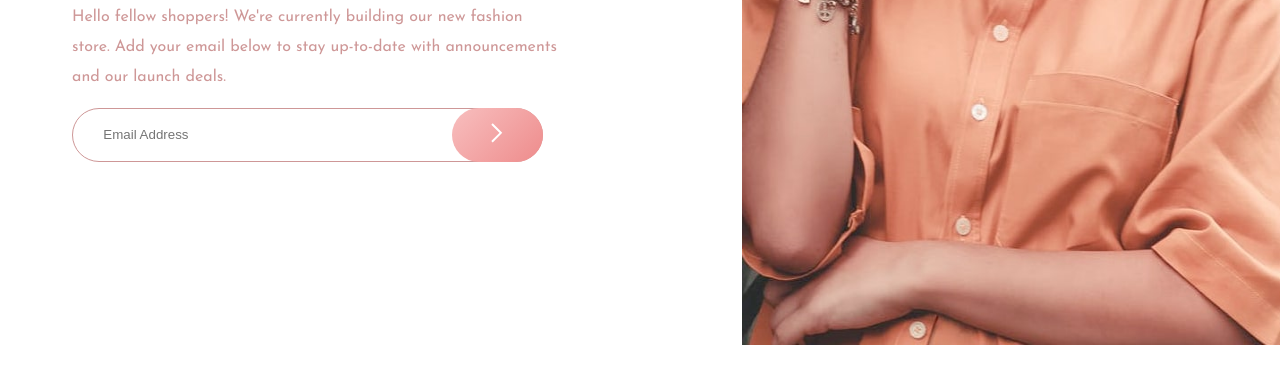
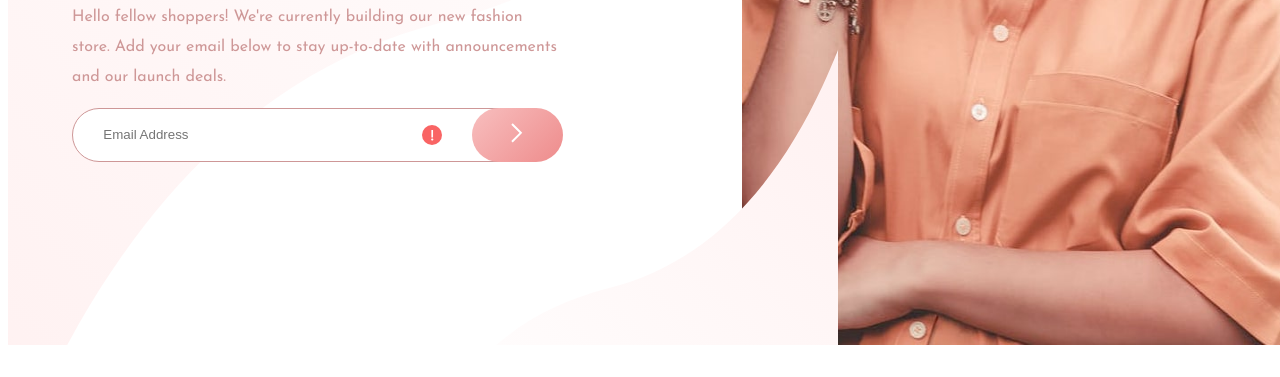
Before and after one commit to abdmud/base-apparel-coming-soon, a plain HTML site: page index.html in a window 1280 px wide. Shown: the part 423-800 px from the top of the page. Drawn offline with Linux system fonts and the light colour scheme.

Commit message:
tweaks and js file

```diff
--- a/index.html
+++ b/index.html
@@ -30,7 +30,8 @@
 
       <form action="" class="form">
         <input type="email" name="email" id="email" placeholder="Email Address">
-        <button type="submit" class="button"><img src="./images/icon-arrow.svg" alt=""></button>
+        <img src="./images/icon-error.svg" class="error" alt="error-icon">
+        <button type="submit" class="button"><img src="./images/icon-arrow.svg" alt="button-icon"></button>
       </form>
     </div>
 
--- a/styles.css
+++ b/styles.css
@@ -27,6 +27,7 @@ body {
 .nav {
     width: 20%;
     padding: 4% 0 0 5%;
+    background-image: url(./images/bg-pattern-desktop.svg);
 }
 
 /* TITLE */
@@ -54,6 +55,7 @@ body {
 /* FORM */
 .form {
     display: flex;
+    align-items: center;
 }
 #email {
     border-radius: 30px;
@@ -63,13 +65,19 @@ body {
     color: var(--desaturatedRed);
     padding-left: 5%;
 }
+.error {
+    height: 20px;
+    margin-left: -20%;
+    z-index: 1;
+}
 .button {
     background-image: linear-gradient(135deg, hsl(0, 80%, 86%), hsl(0, 74%, 74%));
     border-radius: 30px;
     height: 54px;
     width: 15%;
     border: none;
-    margin-left: -15%;
+    margin-left: 5%;
+    cursor: pointer;
 }
 /* LAYOUT */
 .main {
@@ -77,6 +85,8 @@ body {
     justify-content: space-between;
     height: auto;
     width: auto;
+    background-image: url(./images/bg-pattern-desktop.svg);
+    background-repeat: no-repeat;
 }
 .left {
     display: flex;
```
Also changed, not shown: index.js (added).
